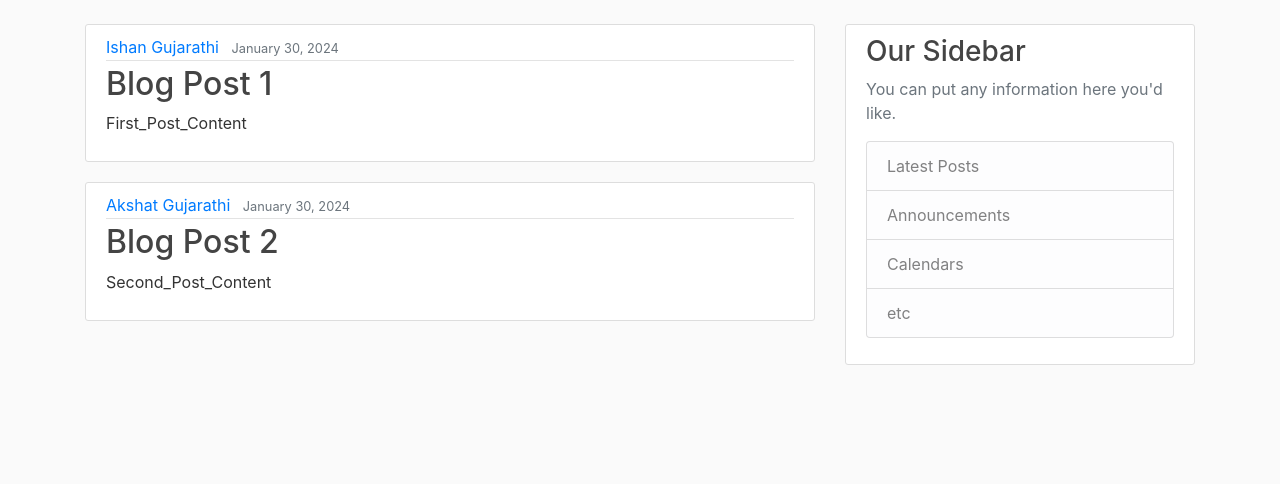
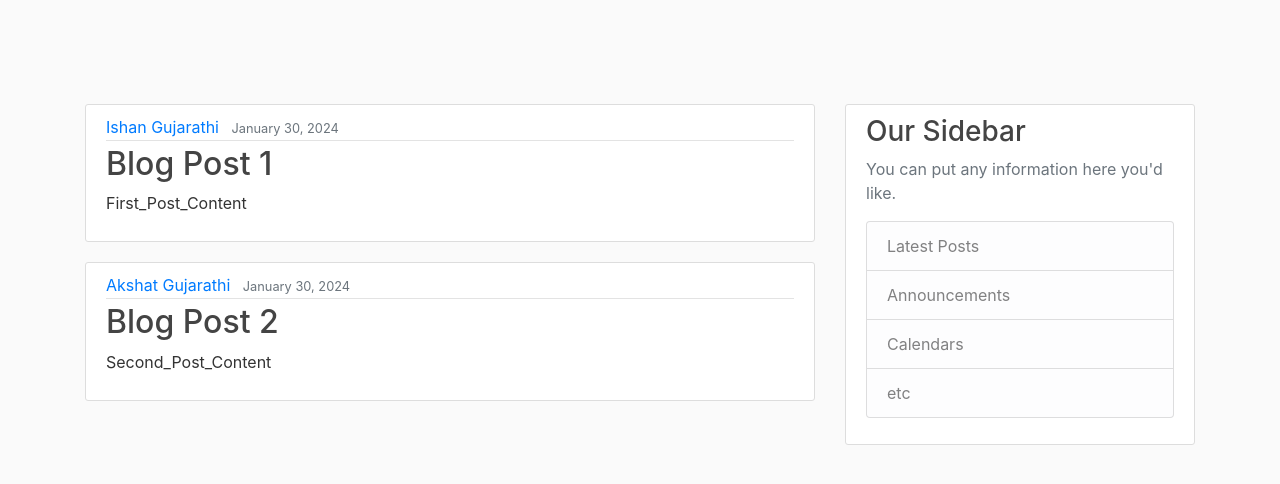
Before and after one commit to ishangujarathi/Django_Application, a Django app: page / in a window 1280 px wide. Shown: the part 56-540 px from the top of the page. Run offline with Django 5.2, Linux system fonts and the light colour scheme; some libraries are stand-ins or nearby versions.

Commit message:
updated the margin-top value to 10rem within the body tag element in the main css file

```diff
--- a/my_project/blog/static/blog/main.css
+++ b/my_project/blog/static/blog/main.css
@@ -1,10 +1,15 @@
 body {
     background: #fafafa;
     color: #333333;
-    margin-top: 5rem;
+    margin-top: 10rem;
 }
 
-  h1, h2, h3, h4, h5, h6 {
+h1,
+h2,
+h3,
+h4,
+h5,
+h6 {
     color: #444444;
 }
 
```
Lines whose indentation alone changed are shown as unchanged.
